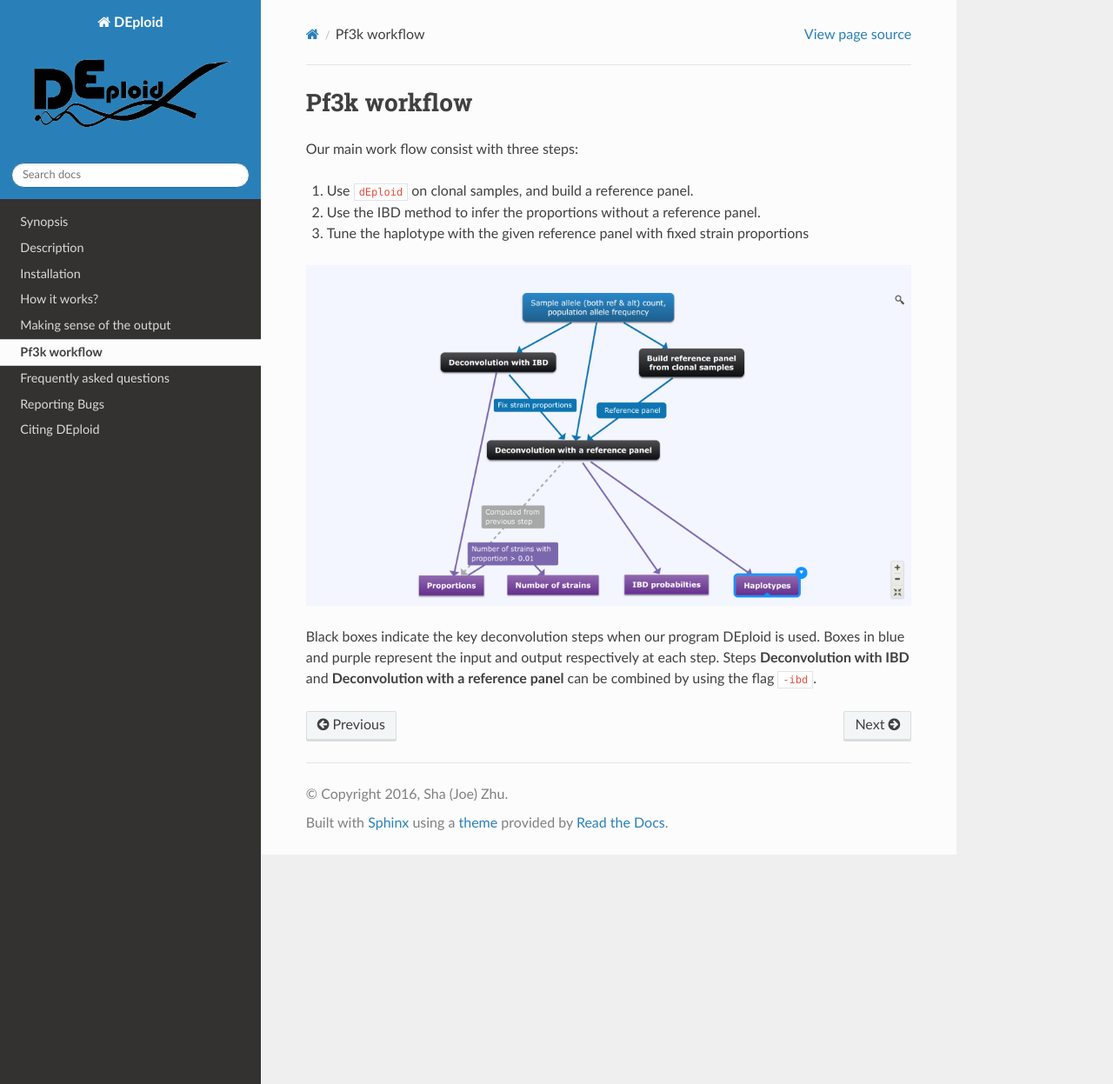
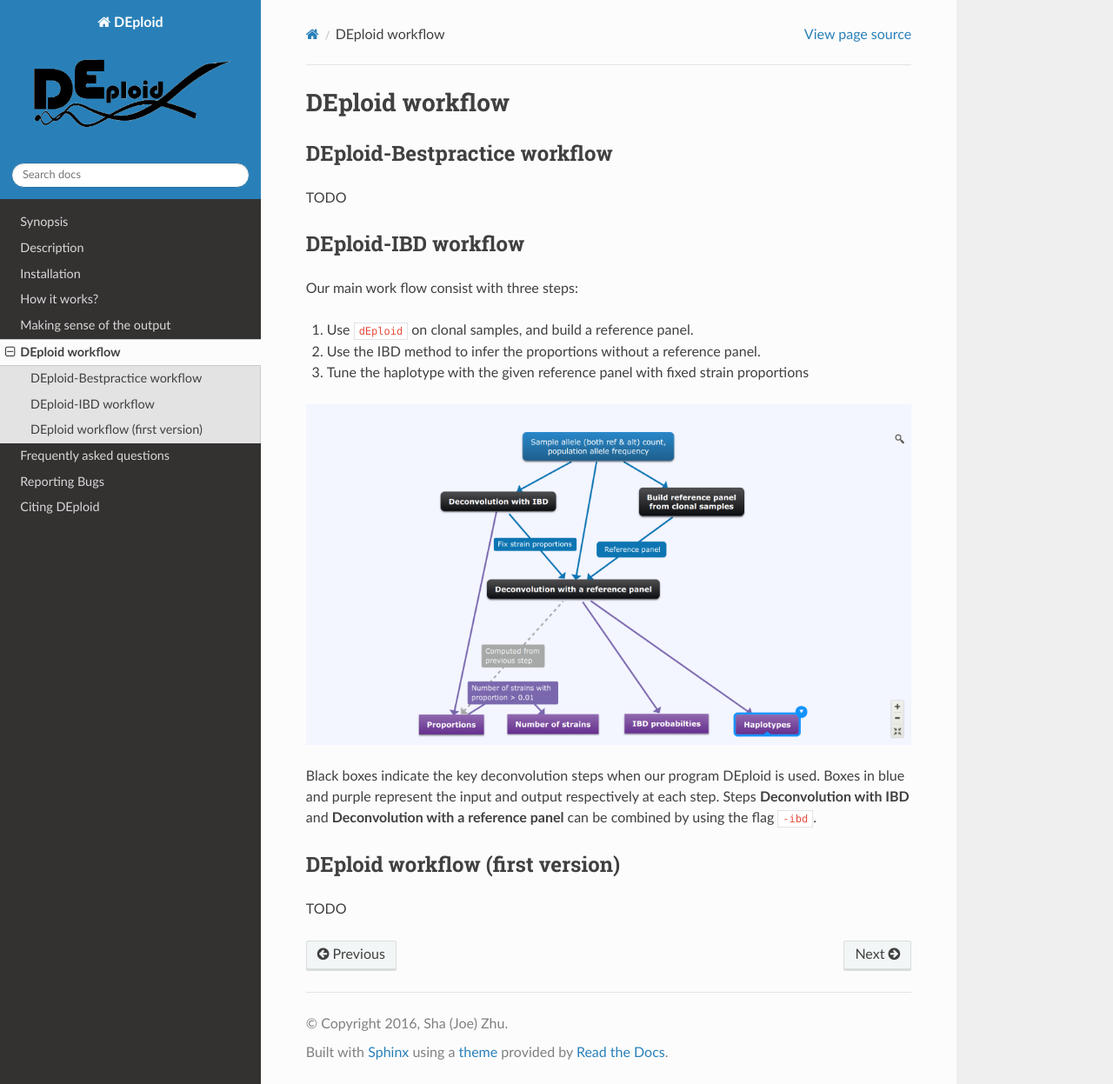
Before and after one commit to DEploid-dev/DEploid, a Sphinx documentation site: the page built from docs/DEploid-workflow.md, in a window 1280 px wide and 1247 px high. Shown: the whole window at 87% size. Built offline with Sphinx 7.4.7 and the Read the Docs theme 2.0.0, drawn with Linux system fonts in a browser that asks for light colours.

Commit message:
stash changes

```diff
--- a/docs/Pf3k-workflow.md
+++ b/docs/DEploid-workflow.md
@@ -1,5 +1,13 @@
-Pf3k workflow
+DEploid workflow
 =============
+
+DEploid-Bestpractice workflow
+--------------------
+
+TODO
+
+DEploid-IBD workflow
+--------------------
 
 Our main work flow consist with three steps:
 
@@ -15,3 +23,9 @@ Black boxes indicate the key deconvolution steps when our program DEploid is use
 
 
 [//]: # ( Caveat: need to run the program multiple times, because some models are harder than the others.)
+
+
+DEploid workflow (first version)
+--------------------------------
+
+TODO
--- a/docs/index.rst
+++ b/docs/index.rst
@@ -16,7 +16,7 @@ DEploid
    installation
    input
    Output
-   Pf3k-workflow.md
+   DEploid-workflow.md
    FAQ
    Bug-report
    Citing-DEploid
```
Also changed, not shown: docs/synopsis.md (added, +20 -0 lines), docs/synopsis.rst (deleted, +0 -30 lines).
